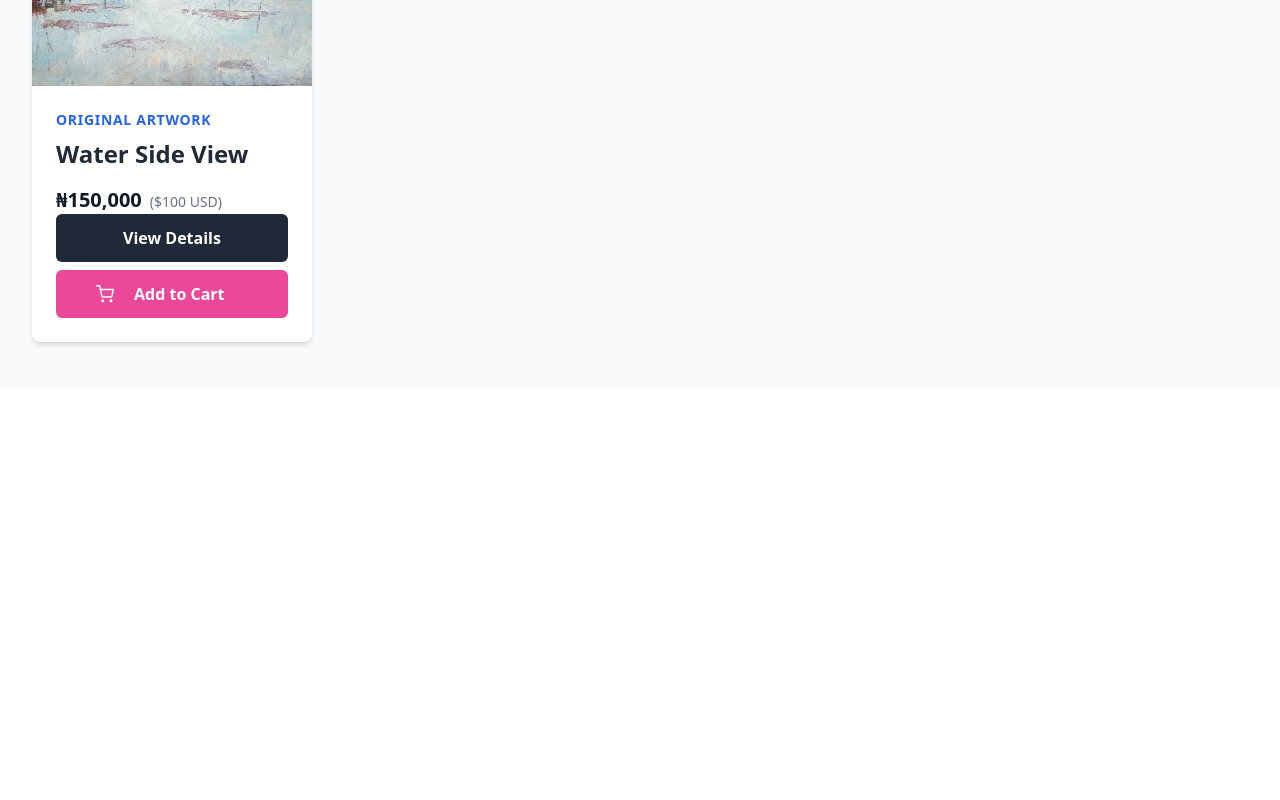
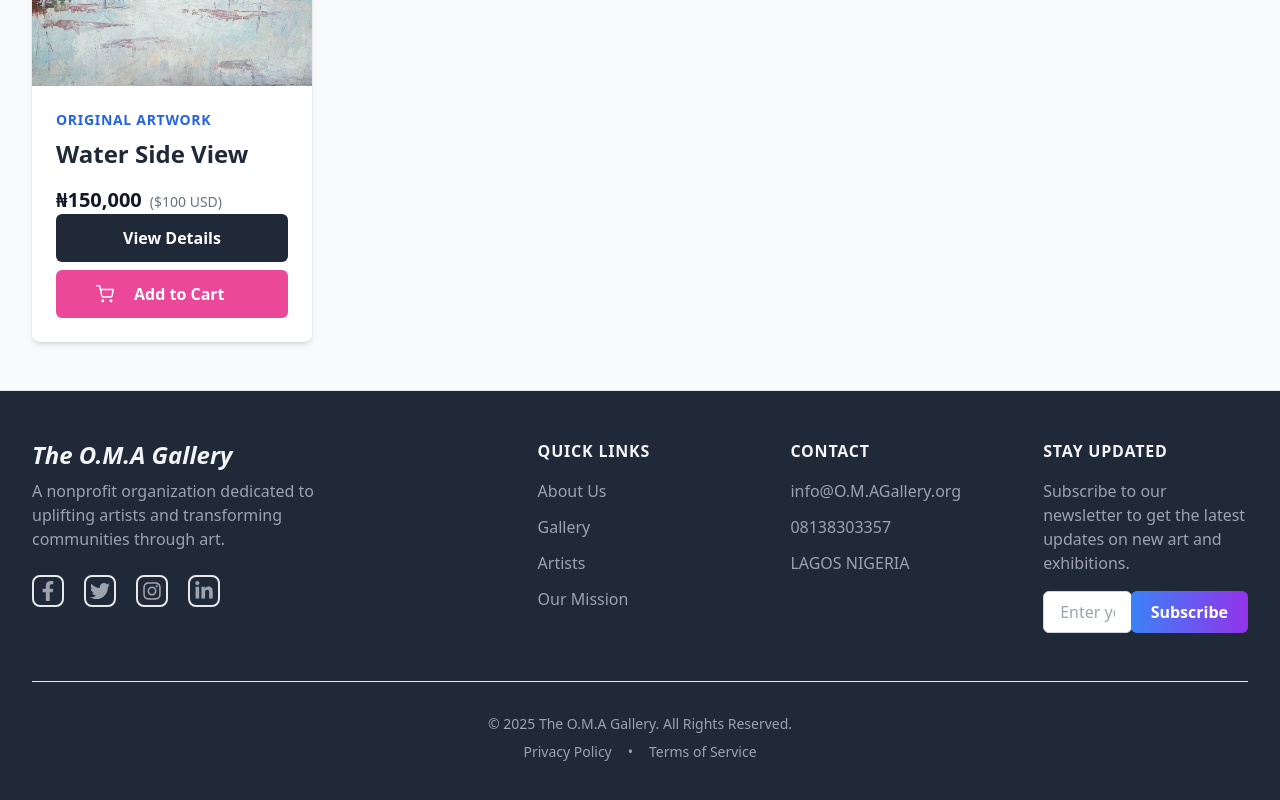
Before and after one commit to walepython/FrameProjectApp, a React (Vite) app: page /marketplace in a window 1280 px wide. Shown: the part 2802-3602 px from the top of the page. Before the commit the page ends 3192 px from the top, so only its background shows below. Built offline with nearby package versions, Linux system fonts and the light colour scheme.

Commit message:
background change

```diff
--- a/src/component/Herosection.jsx
+++ b/src/component/Herosection.jsx
@@ -71,7 +71,7 @@ const Stats = () => (
 export default function HeroSection() {
   return (
     // THEME CHANGE: The main background is now a light gradient.
-    <div className="bg-gradient-to-br from-white to-gray-100 font-sans bg-[url('/art/FB_IMG_1754597542450.jpg')] bg-cover bg-center ">
+    <div className="bg-gradient-to-br from-white to-gray-100 font-sans bg-[url('./FB_IMG_1754597542450.jpg')] bg-cover bg-center ">
       <div className="relative max-w-7xl mx-auto px-4 sm:px-6 lg:px-8 pt-8 md:pt-12">
         {/* Decorative background gradients are made more visible */}
         <div className="absolute inset-0 bg-gradient-to-br from-black/40 via-black/50 to-transparent z-0"></div>
--- a/src/page/Marketplace.jsx
+++ b/src/page/Marketplace.jsx
@@ -6,6 +6,29 @@ import {FiShoppingCart } from 'react-icons/fi'
 
 // --- Import Cart Context ---
 import { useCart } from '../context/CartContext';
+
+
+
+// Importing icons from react-icons
+import { FaFacebookF, FaTwitter, FaInstagram, FaLinkedinIn } from 'react-icons/fa';
+
+// A reusable component for the logo or brand name
+const Brand = () => (
+    <div>
+        <h3 className="text-2xl font-bold italic text-gray-100">The O.M.A Gallery</h3>
+        <p className="mt-2 text-gray-400 max-w-xs">
+            A nonprofit organization dedicated to uplifting artists and transforming communities through art.
+        </p>
+    </div>
+);
+
+// A reusable component for a single social media icon link
+const SocialIcon = ({ href, icon }) => (
+    <a href={href} target="_blank" rel="noopener noreferrer" className="text-gray-400 hover:text-purple-900 hover:border-purple-900  border-2 rounded-lg p-1  transition-colors duration-300">
+        {icon}
+    </a>
+);
+
 
 export default function Marketplace() {
   const { addToCart } = useCart();
@@ -98,6 +121,75 @@ export default function Marketplace() {
           })}
         </div>
       </div>
+      <footer className="bg-gray-800 border-t border-gray-200">
+      <div className="max-w-7xl mx-auto py-12 px-4 sm:px-6 lg:px-8">
+
+        {/* Main footer content grid */}
+        <div className="grid grid-cols-1 md:grid-cols-4 lg:grid-cols-5 gap-12">
+
+          {/* Column 1: Brand Info */}
+          <div className="md:col-span-2 lg:col-span-2">
+            <Brand />
+            <div className="flex space-x-5 mt-6">
+                <SocialIcon href="#" icon={<FaFacebookF size={20} />} />
+                <SocialIcon href="#" icon={<FaTwitter size={20} />} />
+                <SocialIcon href="#" icon={<FaInstagram size={20} />} />
+                <SocialIcon href="#" icon={<FaLinkedinIn size={20} />} />
+            </div>
+          </div>
+
+          {/* Column 2: Quick Links */}
+          <div className="md:col-span-1">
+            <h4 className="font-semibold text-gray-100 tracking-wider uppercase">Quick Links</h4>
+            <ul className="mt-4 space-y-3">
+              <li><Link to="/about" className="text-gray-400 hover:text-gray-900">About Us</Link></li>
+              <li><Link to="/marketplace" className="text-gray-400 hover:text-gray-900">Gallery</Link></li>
+              <li><Link to="/artists" className="text-gray-400 hover:text-gray-900">Artists</Link></li>
+              <li><Link to="/mission" className="text-gray-400 hover:text-gray-900">Our Mission</Link></li>
+            </ul>
+          </div>
+
+          {/* Column 3: Contact */}
+          <div className="md:col-span-1">
+            <h4 className="font-semibold text-gray-100 tracking-wider uppercase">Contact</h4>
+            <ul className="mt-4 space-y-3 text-gray-400">
+              <li>info@O.M.AGallery.org</li>
+              <li>08138303357</li>
+              <li>LAGOS NIGERIA</li>
+            </ul>
+          </div>
+
+          {/* Column 4: Newsletter Signup */}
+          <div className="md:col-span-4 lg:col-span-1">
+             <h4 className="font-semibold text-gray-100 tracking-wider uppercase">Stay Updated</h4>
+             <p className="mt-4 text-gray-400">Subscribe to our newsletter to get the latest updates on new art and exhibitions.</p>
+             <form className="mt-4 flex flex-col sm:flex-row">
+                <input
+                    type="email"
+                    placeholder="Enter your email"
+                    className="w-full px-4 py-2 border border-gray-300 rounded-md focus:ring-2 focus:ring-gray-800 focus:border-transparent"
+                    required
+                />
+                <button type="submit" className="mt-2 sm:mt-0 sm:-ml-px px-5 py-2 bg-gradient-to-r from-blue-500 to-purple-600 text-white font-semibold rounded-md   transition-colors">
+                    Subscribe
+                </button>
+             </form>
+          </div>
+        </div>
+
+        {/* Bottom Bar: Copyright and Legal */}
+        <div className="mt-12 pt-8 border-t border-gray-200 text-center text-sm text-gray-400">
+          <p>© {new Date().getFullYear()} The O.M.A Gallery. All Rights Reserved.</p>
+          <div className="mt-2 space-x-4">
+            <Link to="/privacy-policy" className="hover:underline">Privacy Policy</Link>
+            <span>•</span>
+            <Link to="/terms-of-service" className="hover:underline">Terms of Service</Link>
+          </div>
+        </div>
+
+      </div>
+      </footer>
     </div>
+
   );
 }
```
Also changed, not shown: public/FB_IMG_1754597542450.jpg (renamed from public/art/FB_IMG_1754597542450.jpg).
